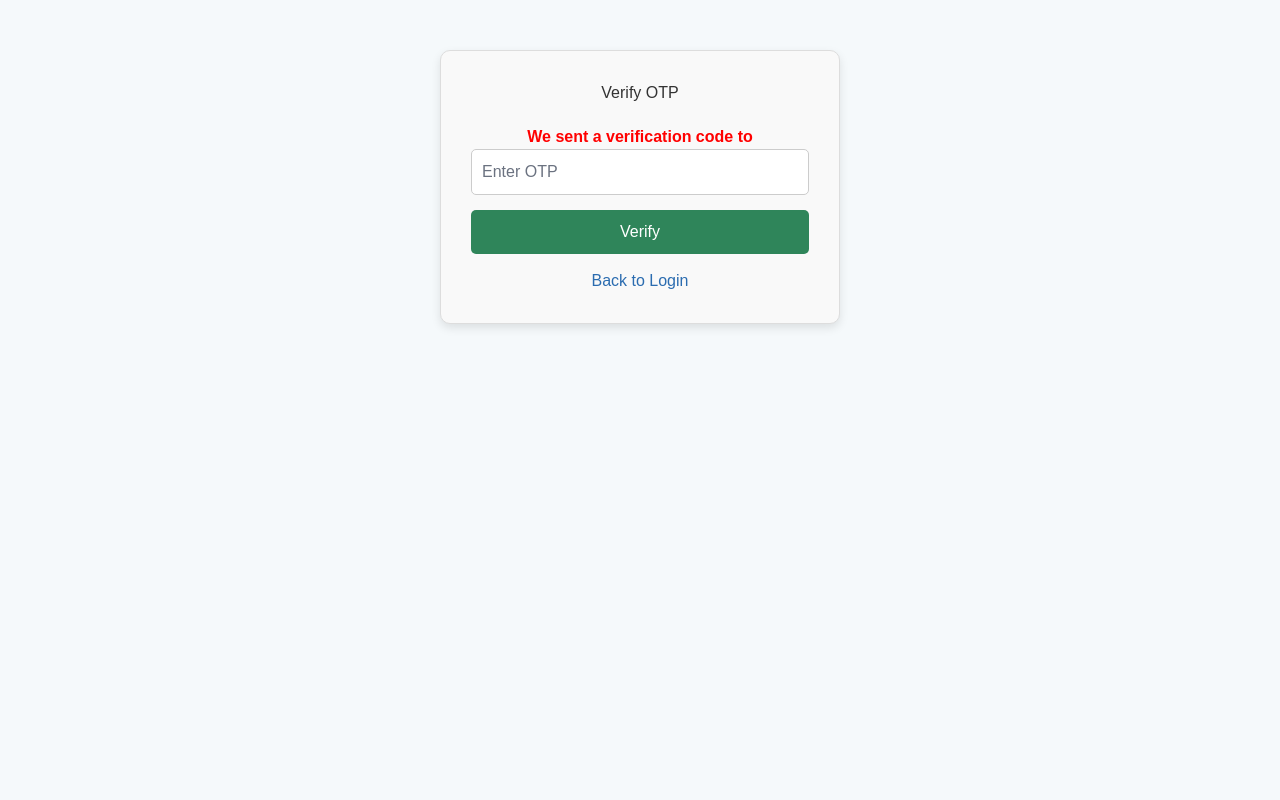
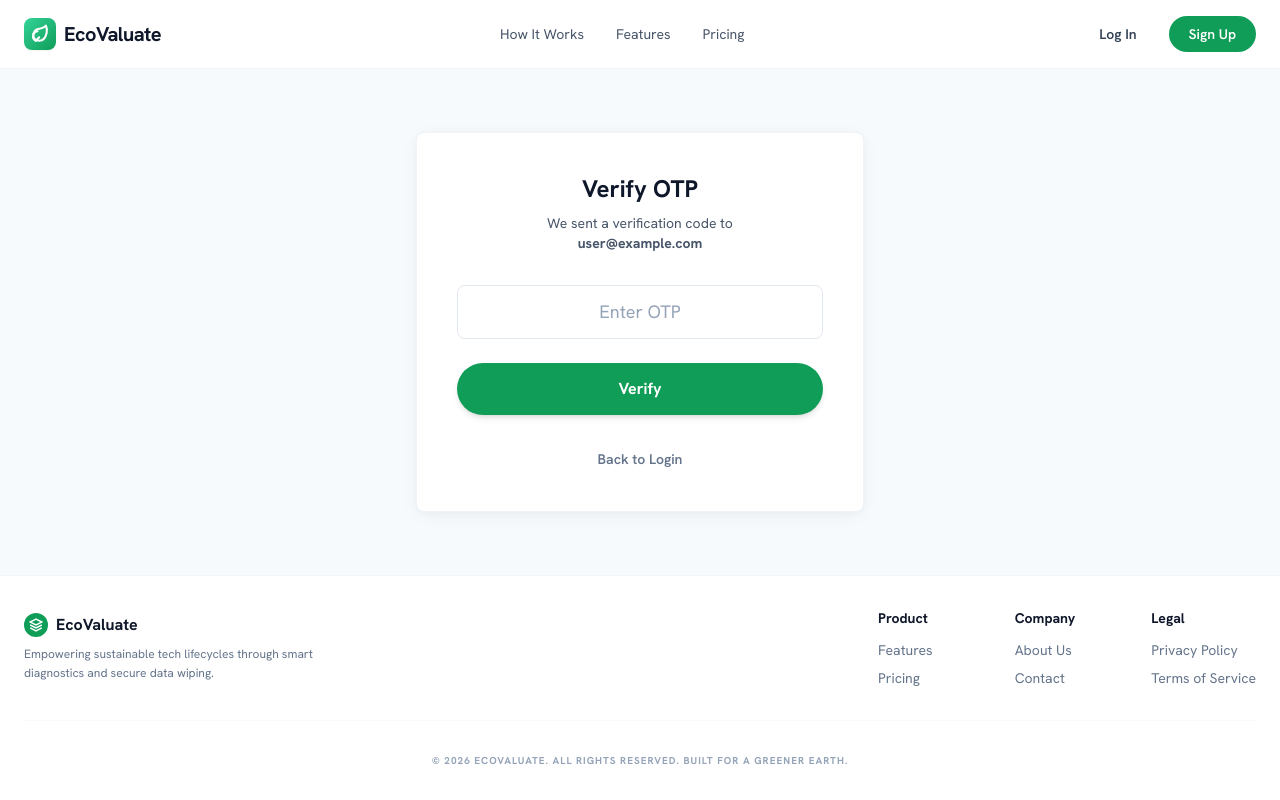
Before and after one commit to YashG1195/Ecovaluate, a React (Vite) app: page /verify-otp in a window 1280 px wide. Built offline with nearby package versions, Linux system fonts and the light colour scheme; no server answers.

Commit message:
style: update verify otp page with new design

```diff
--- a/src/pages/VerifyOtp.jsx
+++ b/src/pages/VerifyOtp.jsx
@@ -1,12 +1,11 @@
 import React, { useState } from "react";
 import { useLocation, useNavigate, Link } from "react-router-dom";
 import { verifyOtp } from "../api/auth";
-import "../styles/Auth.css";
 
 export default function VerifyOtp() {
   const navigate = useNavigate();
   const location = useLocation();
-  const email = location.state?.email || "";
+  const email = location.state?.email || "user@example.com";
 
   const [otp, setOtp] = useState("");
   const [error, setError] = useState("");
@@ -37,27 +36,204 @@ export default function VerifyOtp() {
   };
 
   return (
-    <div className="auth-container">
-      <h2>Verify OTP</h2>
-      <p>We sent a verification code to <strong>{email}</strong></p>
+    <div
+      className="bg-[#f6fafc] min-h-screen flex flex-col text-slate-800"
+      style={{ fontFamily: "'Hanken Grotesk', sans-serif" }}
+    >
+      {/* BEGIN: Navigation Header */}
+      <header className="w-full bg-white border-b border-slate-100 px-6 py-4 flex items-center justify-between sticky top-0 z-50">
+        <div className="flex items-center space-x-2">
+          {/* Brand Logo Placeholder (Using Emerald Green) */}
+          <Link to="/" className="flex items-center space-x-2 no-underline">
+            <div className="w-8 h-8 bg-gradient-to-br from-emerald-400 to-[#0f9d58] rounded-[8px] flex items-center justify-center shadow-sm">
+              <svg
+                className="h-5 w-5 text-white"
+                fill="none"
+                stroke="currentColor"
+                strokeLinecap="round"
+                strokeLinejoin="round"
+                strokeWidth="2.5"
+                viewBox="0 0 24 24"
+                xmlns="http://www.w3.org/2000/svg"
+              >
+                <path d="M11 20A7 7 0 0 1 9.8 6.1C15.5 5 17 4.48 19 2c1 2 2 3.5 1 8.5C18.5 17.5 15.5 20 11 20z" />
+                <path d="M7 20c-3-1-4-4-3-7 0-3 4-4.5 5-4.5" />
+                <path d="M7 20l4-4" />
+              </svg>
+            </div>
+            <span className="text-xl font-bold tracking-tight text-slate-900">
+              EcoValuate
+            </span>
+          </Link>
+        </div>
+        <nav className="hidden md:flex items-center space-x-8">
+          <Link
+            className="text-sm font-medium text-slate-600 hover:text-[#0f9d58] transition-colors no-underline"
+            to="/"
+          >
+            How It Works
+          </Link>
+          <Link
+            className="text-sm font-medium text-slate-600 hover:text-[#0f9d58] transition-colors no-underline"
+            to="/"
+          >
+            Features
+          </Link>
+          <Link
+            className="text-sm font-medium text-slate-600 hover:text-[#0f9d58] transition-colors no-underline"
+            to="/"
+          >
+            Pricing
+          </Link>
+        </nav>
+        <div className="flex items-center space-x-4">
+          <Link
+            className="px-4 py-2 text-sm font-semibold text-slate-700 hover:text-slate-900 no-underline"
+            to="/login"
+          >
+            Log In
+          </Link>
+          <Link
+            className="px-5 py-2 text-sm font-semibold text-white bg-[#0f9d58] rounded-full hover:bg-[#047857] transition-all no-underline"
+            to="/register"
+          >
+            Sign Up
+          </Link>
+        </div>
+      </header>
+      {/* END: Navigation Header */}
 
-      <form onSubmit={handleSubmit}>
+      {/* BEGIN: Main Verification Section */}
+      <main className="flex-grow flex items-center justify-center p-6">
+        <section className="max-w-md w-full" data-purpose="otp-verification-container">
+          {/* Card Container */}
+          <div
+            className="bg-white rounded-[8px] p-10 border border-slate-200/50"
+            style={{
+              boxShadow: "0 4px 20px -2px rgba(0, 0, 0, 0.05), 0 2px 8px -2px rgba(0, 0, 0, 0.04)",
+            }}
+          >
+            {/* Header Text */}
+            <div className="text-center mb-8">
+              <h1 className="text-2xl font-bold text-slate-900 mb-2">Verify OTP</h1>
+              <p className="text-sm font-medium text-slate-600">
+                We sent a verification code to
+                <br />
+                <span className="font-bold">{email}</span>
+              </p>
+            </div>
+            {/* Form Elements */}
+            <form onSubmit={handleSubmit} className="space-y-6">
+              {/* OTP Input Field */}
+              <div data-purpose="input-group">
+                <label className="sr-only" htmlFor="otp">
+                  Enter OTP
+                </label>
                 <input
+                  className="w-full px-4 py-3 rounded-[8px] border border-slate-200 focus:ring-2 focus:ring-[#0f9d58]/20 focus:border-[#0f9d58] outline-none transition-all text-center text-lg tracking-widest placeholder:tracking-normal placeholder:text-slate-400"
+                  id="otp"
                   name="otp"
                   placeholder="Enter OTP"
+                  required
+                  type="text"
                   value={otp}
                   onChange={(e) => setOtp(e.target.value)}
                   disabled={isLoading}
                 />
+              </div>
 
-        {error && <p>{error}</p>}
+              {error && (
+                <div className="text-red-600 text-sm font-medium text-center bg-red-50 py-2 rounded-md">
+                  {error}
+                </div>
+              )}
 
-        <button type="submit" disabled={isLoading}>
+              {/* Verify Button */}
+              <button
+                className="w-full bg-[#0f9d58] hover:bg-[#059669] text-white font-bold py-3.5 rounded-full transition-all shadow-md active:scale-[0.98] disabled:opacity-70 disabled:cursor-not-allowed"
+                type="submit"
+                disabled={isLoading}
+              >
                 {isLoading ? "Verifying..." : "Verify"}
               </button>
             </form>
+            {/* Back Link */}
+            <div className="mt-8 text-center">
+              <Link
+                className="text-sm font-semibold text-slate-500 hover:text-[#0f9d58] transition-colors no-underline"
+                to="/login"
+              >
+                Back to Login
+              </Link>
+            </div>
+          </div>
+        </section>
+      </main>
+      {/* END: Main Verification Section */}
 
-      <Link to="/login">Back to Login</Link>
+      {/* BEGIN: Footer */}
+      <footer className="w-full bg-white border-t border-slate-100 py-8 px-6 mt-auto">
+        <div className="max-w-7xl mx-auto flex flex-col md:flex-row justify-between items-center space-y-4 md:space-y-0">
+          {/* Brand & Tagline */}
+          <div className="flex flex-col items-center md:items-start">
+            <div className="flex items-center space-x-2 mb-2">
+              <div className="w-6 h-6 bg-[#0f9d58] rounded-full flex items-center justify-center">
+                <svg
+                  className="h-3.5 w-3.5 text-white"
+                  fill="none"
+                  stroke="currentColor"
+                  strokeWidth="2.5"
+                  viewBox="0 0 24 24"
+                  xmlns="http://www.w3.org/2000/svg"
+                >
+                  <path d="M12 2L2 7l10 5 10-5-10-5zM2 17l10 5 10-5M2 12l10 5 10-5" />
+                </svg>
+              </div>
+              <span className="font-bold text-slate-900">EcoValuate</span>
+            </div>
+            <p className="text-xs text-slate-500 max-w-xs text-center md:text-left leading-relaxed">
+              Empowering sustainable tech lifecycles through smart diagnostics and secure data wiping.
+            </p>
+          </div>
+          {/* Quick Links */}
+          <div className="grid grid-cols-2 sm:grid-cols-3 gap-8 text-sm">
+            <div className="flex flex-col space-y-2">
+              <span className="font-bold text-slate-900 mb-1">Product</span>
+              <Link className="text-slate-500 hover:text-[#0f9d58] transition-colors no-underline" to="/">
+                Features
+              </Link>
+              <Link className="text-slate-500 hover:text-[#0f9d58] transition-colors no-underline" to="/">
+                Pricing
+              </Link>
+            </div>
+            <div className="flex flex-col space-y-2">
+              <span className="font-bold text-slate-900 mb-1">Company</span>
+              <Link className="text-slate-500 hover:text-[#0f9d58] transition-colors no-underline" to="/">
+                About Us
+              </Link>
+              <Link className="text-slate-500 hover:text-[#0f9d58] transition-colors no-underline" to="/">
+                Contact
+              </Link>
+            </div>
+            <div className="flex flex-col space-y-2 col-span-2 sm:col-span-1">
+              <span className="font-bold text-slate-900 mb-1">Legal</span>
+              <Link className="text-slate-500 hover:text-[#0f9d58] transition-colors no-underline" to="/">
+                Privacy Policy
+              </Link>
+              <Link className="text-slate-500 hover:text-[#0f9d58] transition-colors no-underline" to="/">
+                Terms of Service
+              </Link>
+            </div>
+          </div>
+        </div>
+        {/* Copyright Bar */}
+        <div className="max-w-7xl mx-auto pt-8 mt-8 border-t border-slate-50 text-center">
+          <p className="text-[10px] uppercase tracking-widest text-slate-400 font-bold">
+            © {new Date().getFullYear()} EcoValuate. All rights reserved. Built for a Greener Earth.
+          </p>
+        </div>
+      </footer>
+      {/* END: Footer */}
     </div>
   );
 }
```
Lines whose indentation alone changed are shown as unchanged.
